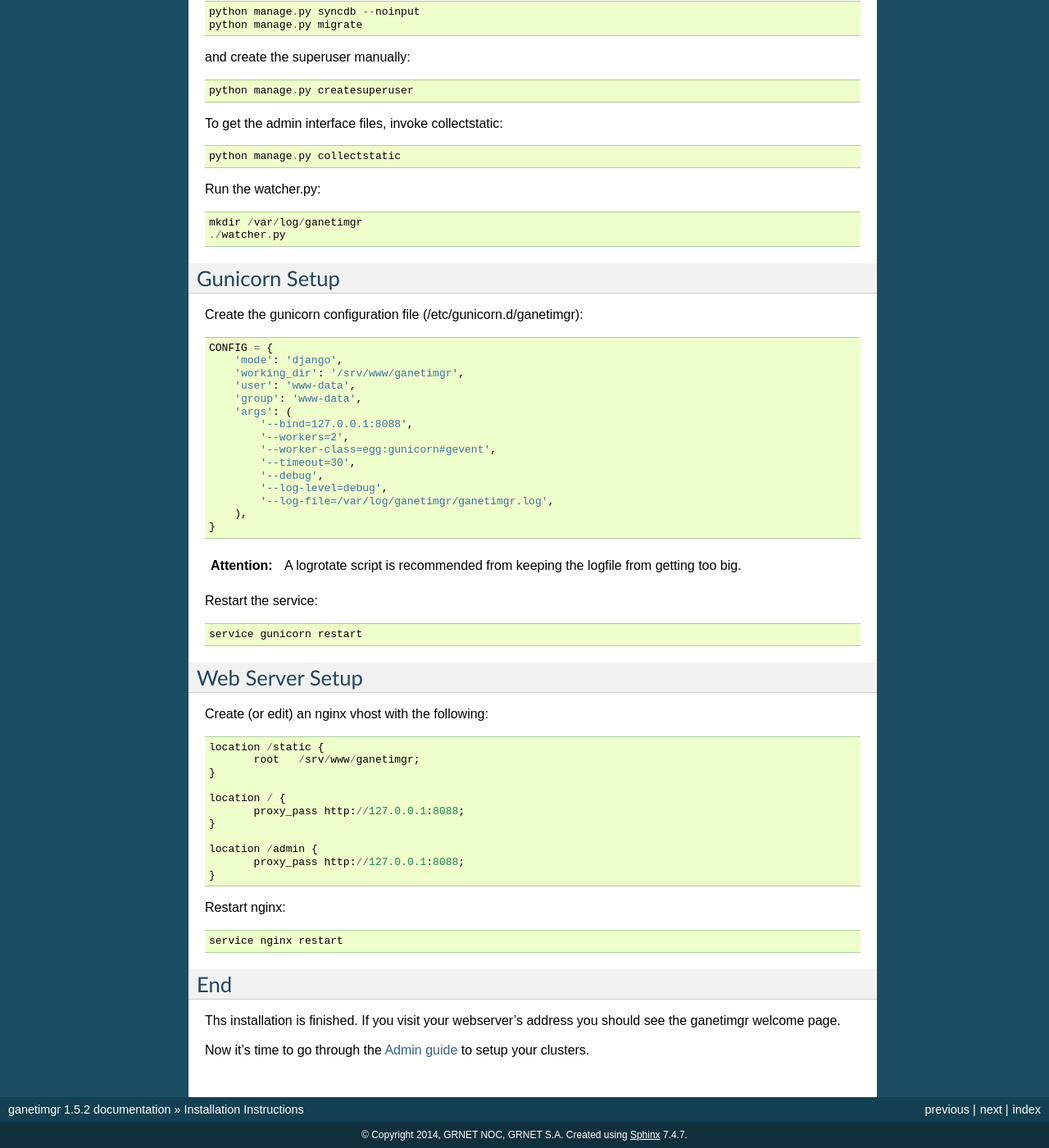
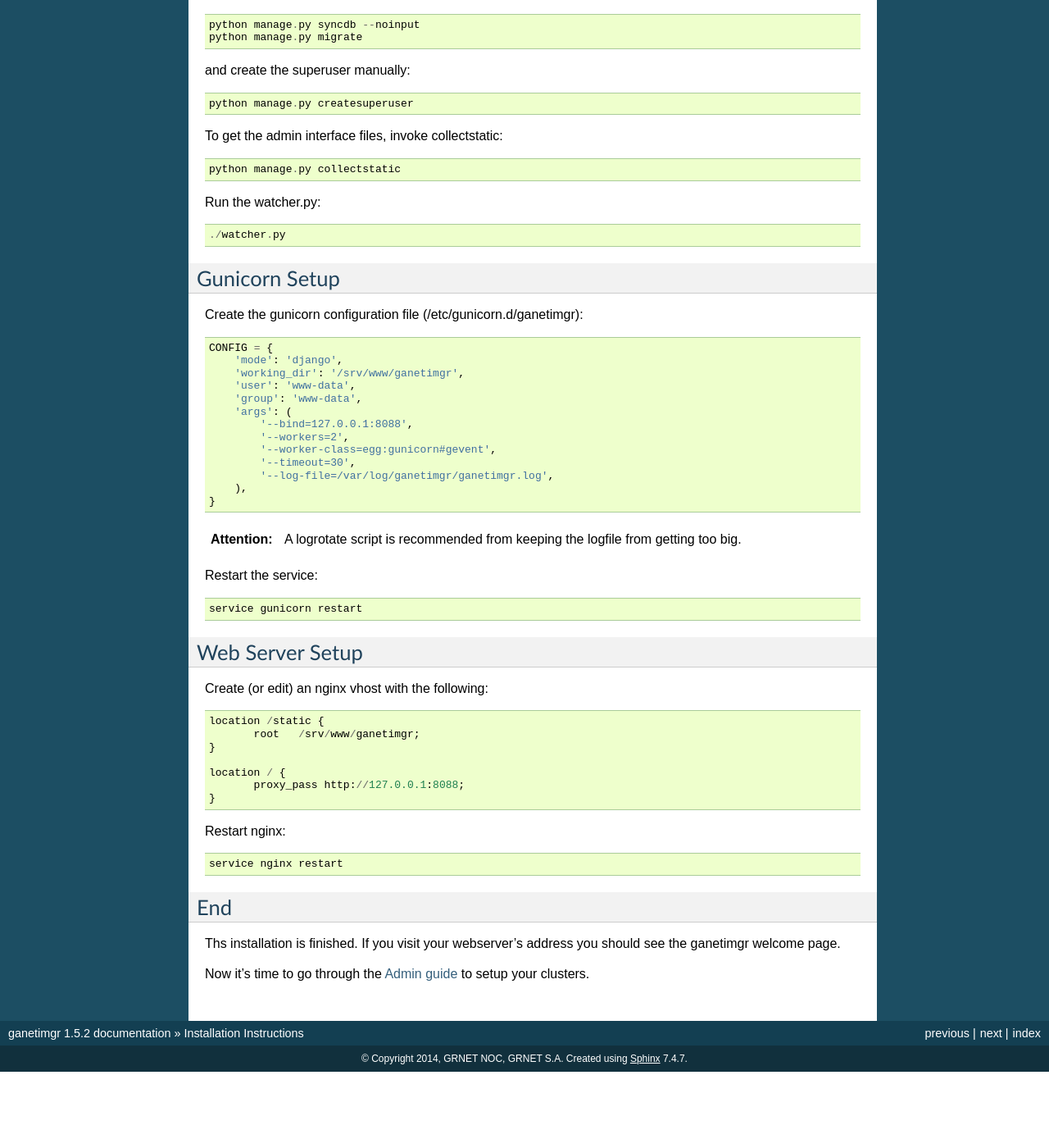
Before and after one commit to grnet/ganetimgr, a Sphinx documentation site: the page built from docs/source/install.rst, in a window 1280 px wide and 1400 px high, scrolled down 3585 px. Shown: the whole window at 82% size. Built offline with Sphinx 7.4.7, drawn with Linux system fonts in a browser that asks for light colours; after the commit the page ends 4892 px from its top, so only the background shows below that; some of the changed text lies outside the part shown.

Commit message:
Update install.rst
Change nginx and gunicorn sample configs

```diff
--- a/docs/source/install.rst
+++ b/docs/source/install.rst
@@ -199,7 +200,6 @@ To get the admin interface files, invoke collectstatic::
 
 Run the watcher.py::
 
-    mkdir /var/log/ganetimgr
     ./watcher.py
 
 
@@ -218,8 +218,6 @@ Create the gunicorn configuration file (/etc/gunicorn.d/ganetimgr)::
             '--workers=2',
             '--worker-class=egg:gunicorn#gevent',
             '--timeout=30',
-            '--debug',
-            '--log-level=debug',
             '--log-file=/var/log/ganetimgr/ganetimgr.log',
         ),
     }
@@ -245,10 +243,6 @@ Create (or edit) an nginx vhost with the following::
           proxy_pass http://127.0.0.1:8088;
    }
 
-   location /admin {
-          proxy_pass http://127.0.0.1:8088;
-   }
-
 Restart nginx::
 
     service nginx restart
```
Also changed, not shown: other parts of docs/source/install.rst (+1 -0 lines).
